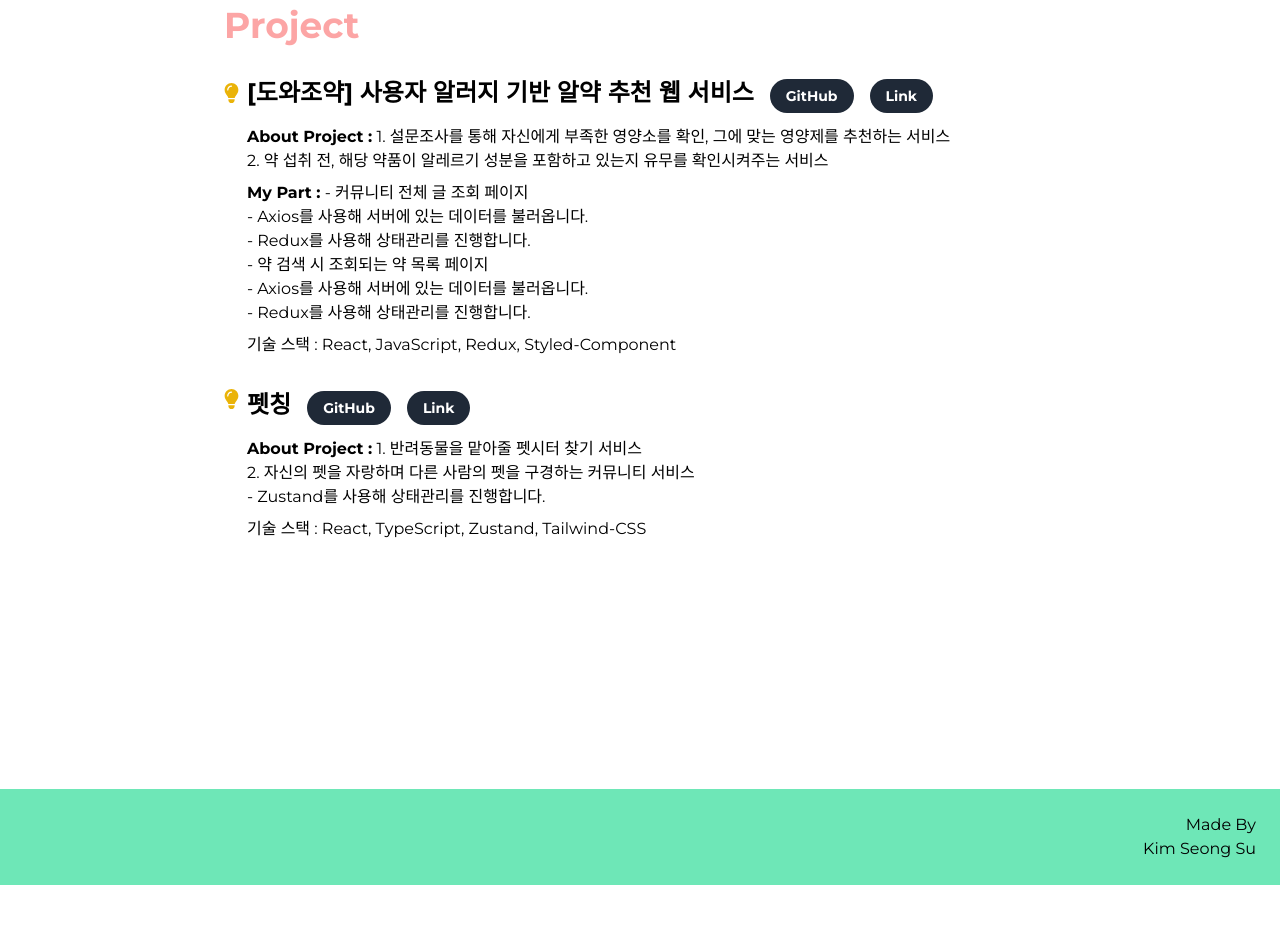
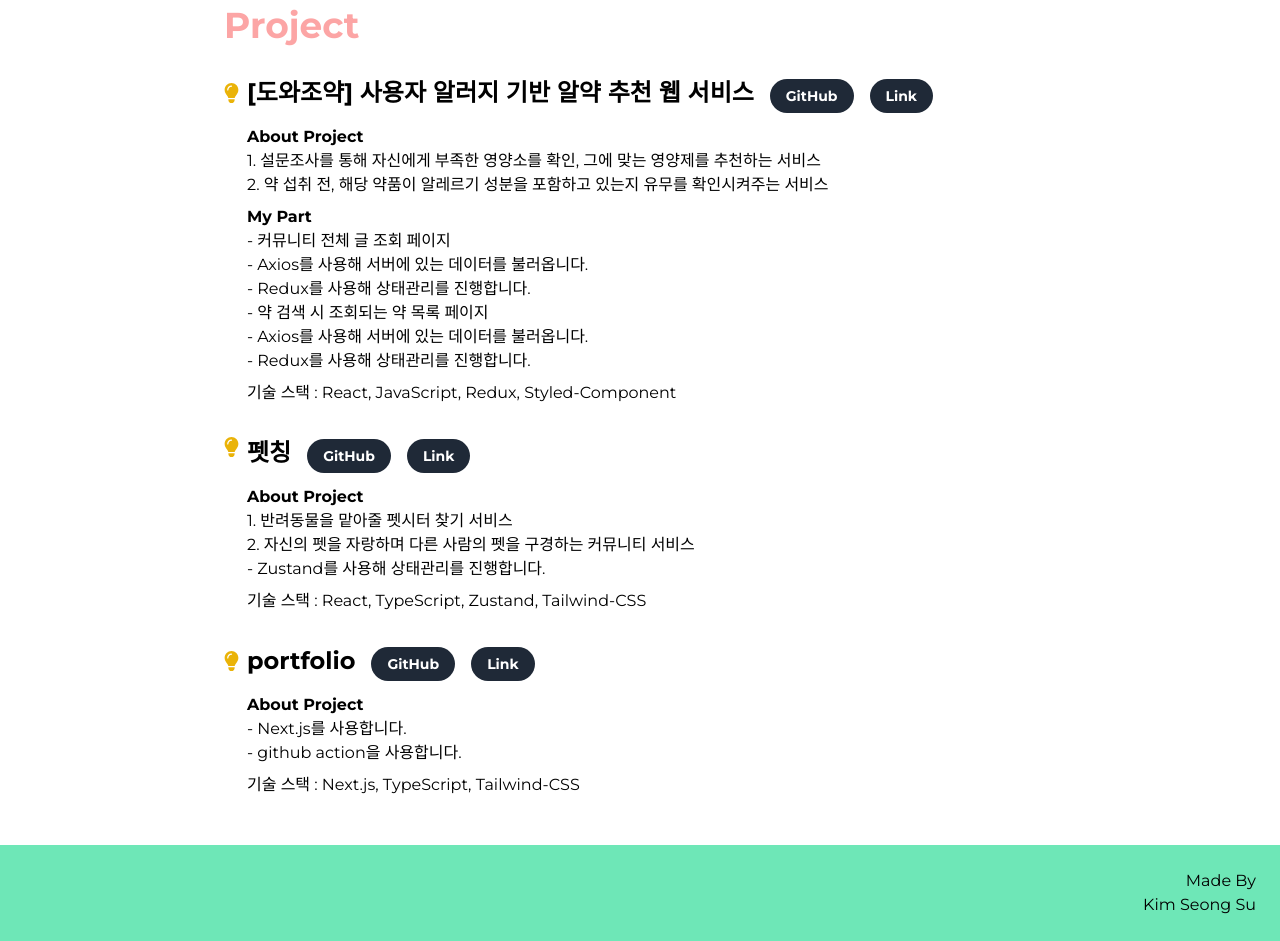
Before and after one commit to ggggggggithub/my-portfolio, a Next.js app: page / in a window 1280 px wide. Shown: the part 2320-3261 px from the top of the page. Before the commit the page ends 3205 px from the top, so only its background shows below. Built offline with nearby package versions, Linux system fonts and the light colour scheme.

Commit message:
add portfolio project

```diff
--- a/src/app/component/Project.tsx
+++ b/src/app/component/Project.tsx
@@ -37,19 +37,22 @@ export default function Project() {
               </a>
             </h1>
             <p className="mt-4 text-sm md:text-base">
-              <strong>About Project :</strong> 1. 설문조사를 통해 자신에게
-              부족한 영양소를 확인, 그에 맞는 영양제를 추천하는 서비스 <br />
+              <strong>About Project</strong>
+              <br />
+              1. 설문조사를 통해 자신에게 부족한 영양소를 확인, 그에 맞는
+              영양제를 추천하는 서비스
+              <br />
               2. 약 섭취 전, 해당 약품이 알레르기 성분을 포함하고 있는지 유무를
               확인시켜주는 서비스
             </p>
             <p className="mt-2 text-sm md:text-base">
-              <strong>My Part :</strong> - 커뮤니티 전체 글 조회 페이지 <br />
-              - Axios를 사용해 서버에 있는 데이터를 불러옵니다. <br />
-              - Redux를 사용해 상태관리를 진행합니다. <br />
-              - 약 검색 시 조회되는 약 목록 페이지
-              <br />
-              - Axios를 사용해 서버에 있는 데이터를 불러옵니다. <br />- Redux를
-              사용해 상태관리를 진행합니다.
+              <strong>My Part</strong>
+              <br />- 커뮤니티 전체 글 조회 페이지
+              <br />- Axios를 사용해 서버에 있는 데이터를 불러옵니다.
+              <br />- Redux를 사용해 상태관리를 진행합니다.
+              <br />- 약 검색 시 조회되는 약 목록 페이지
+              <br />- Axios를 사용해 서버에 있는 데이터를 불러옵니다.
+              <br />- Redux를 사용해 상태관리를 진행합니다.
             </p>
             <p className="mt-2 text-sm md:text-base">
               기술 스택 : React, JavaScript, Redux, Styled-Component
@@ -85,15 +88,53 @@ export default function Project() {
               </a>
             </h1>
             <p className="mt-4 text-sm md:text-base">
-              <strong>About Project :</strong> 1. 반려동물을 맡아줄 펫시터 찾기
-              서비스
+              <strong>About Project</strong>
+              <br />
+              1. 반려동물을 맡아줄 펫시터 찾기 서비스
               <br />
               2. 자신의 펫을 자랑하며 다른 사람의 펫을 구경하는 커뮤니티 서비스
               <br />- Zustand를 사용해 상태관리를 진행합니다.
             </p>
-
             <p className="mt-2 text-sm md:text-base">
               기술 스택 : React, TypeScript, Zustand, Tailwind-CSS
+            </p>
+          </div>
+        </div>
+      </div>
+
+      <div className="project mb-8">
+        <div className="flex flex-col md:flex-row items-start space-y-4 md:space-y-0 md:space-x-2">
+          <FontAwesomeIcon
+            icon={faLightbulb}
+            className="text-yellow-500 mt-1.5 text-lg md:text-xl"
+          />
+          <div>
+            <h1 className="text-xl md:text-2xl font-bold">
+              portfolio
+              <a
+                href="https://github.com/ggggggggithub/my-portfolio"
+                target="_blank"
+                rel="noopener noreferrer"
+                className="bg-gray-800 dark:bg-white dark:text-black text-white rounded-full ml-4 px-3 md:px-4 py-2 text-xs md:text-sm hover:bg-gray-700 transition"
+              >
+                GitHub
+              </a>
+              <a
+                href="https://ggggggggithub.github.io/my-portfolio/"
+                target="_blank"
+                rel="noopener noreferrer"
+                className="bg-gray-800 dark:bg-white dark:text-black text-white rounded-full ml-4 px-3 md:px-4 py-2 text-xs md:text-sm hover:bg-gray-700 transition"
+              >
+                Link
+              </a>
+            </h1>
+            <p className="mt-4 text-sm md:text-base">
+              <strong>About Project </strong>
+              <br />- Next.js를 사용합니다.
+              <br />- github action을 사용합니다.
+            </p>
+            <p className="mt-2 text-sm md:text-base">
+              기술 스택 : Next.js, TypeScript, Tailwind-CSS
             </p>
           </div>
         </div>
```
